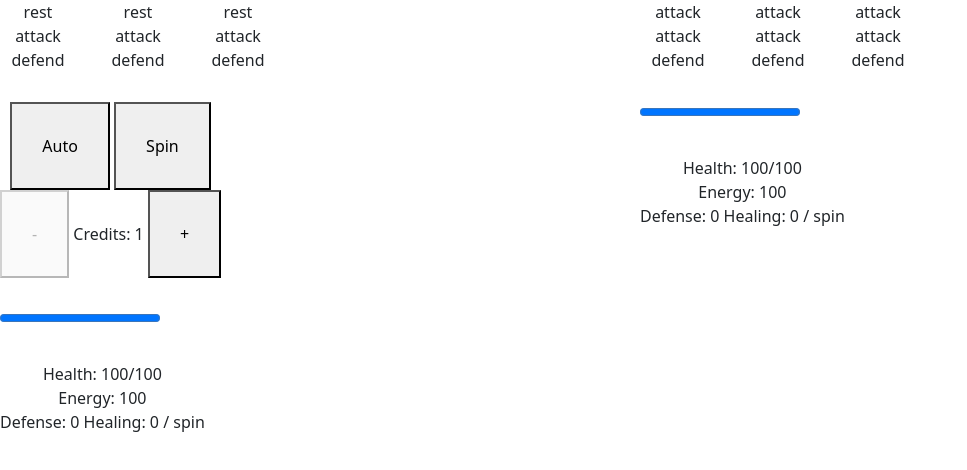
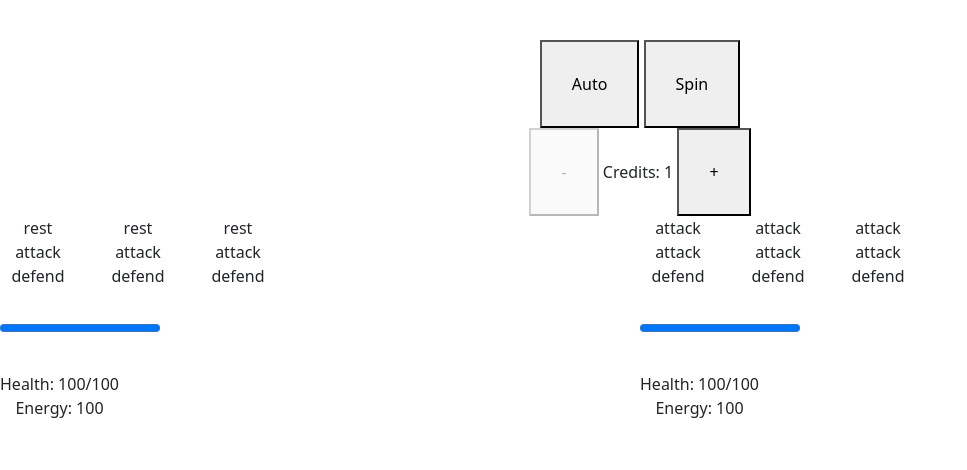
Before and after one commit to nczmoo/dcs2, a plain HTML site: page index.html in a window 1280 px wide. Shown: the whole page, without its empty margins (0-967 px from the left). Drawn offline with nearby package versions, Linux system fonts and the light colour scheme.

Commit message:
formatting; hide stats that dont have nothing

```diff
--- a/index.html
+++ b/index.html
@@ -21,6 +21,9 @@
 		.dmg {
 			color: red;
 		}
+		.hidden {
+			display: none;
+		}
 		.row {
 			float: left;
 			clear: both;
@@ -30,28 +33,34 @@
 			width: 50%;
 			text-align:center;
 		}
-		#enemy, #player, #slot_menu, .health {
+		#enemy, #player, .health {
 			float: left;
 			clear: both;
 			margin-top: 30px;
 			text-align: center;
 		}
+
+		#slot_menu {
+			padding-top: 40px;
+			text-align: center;
+		}
 	</style>
 </head>
 <body>
+	<div id="slot_menu">
+		<div>
+			<button id='auto_spin'>Auto</button>
+			<button id='spin'>Spin</button>
+		</div><div>
+			<button id="credit_less" class="credit">-</button>
+			Credits: <span id="credits"></span>
+			<button id="credit_more" class="credit">+</button>
+		</div>
+	</div>
 	<div>
 		<div class="side">
 			<div id="player_slots">
 
-			</div><div id="slot_menu">
-				<div>
-					<button id='auto_spin'>Auto</button>
-					<button id='spin'>Spin</button>
-				</div><div>
-					<button id="credit_less" class="credit">-</button>
-					Credits: <span id="credits"></span>
-					<button id="credit_more" class="credit">+</button>
-				</div>
 			</div><div class="health">
 				<progress id="player_health" max="100" value="70"></progress>
 			</div><div id="player"></div><div id="player_log">
--- a/js/UI.js
+++ b/js/UI.js
@@ -6,8 +6,8 @@ class UI{
 	refresh(){
 		this.show_reels(game.slots, "player_slots");
 		this.show_reels(game.enemy_slots, "enemy_slots");
-		this.show_character(game.player, "player");
-		this.show_character(game.enemy, 'enemy');
+		//this.show_character(game.player, "player");
+		//this.show_character(game.enemy, 'enemy');
 		$("#credits").html(game.credits);
 		$("#auto_spin").removeClass("auto");
 		if (game.auto_spinning){
@@ -20,12 +20,27 @@ class UI{
 		} else if (game.credits >= game.config.max_credits){
 			$("#credit_more").prop('disabled', true);
 		}
+		let characters = ['player', 'enemy'];
+		let hiding = ['defense', 'healing'];
+		for (let character of characters){
+			this.show_character(game[character], character);
+			for (let hide of hiding){
+				if ($("#" + character + "-" + hide).hasClass('hidden')){
+					$("#" + character + "-" + hide).removeClass('hidden');
+				}
+				if (game[character][hide] < 1){
+					$("#" + character + "-" + hide).addClass('hidden');
+				}
+			}
+		}
 	}
 
 	show_character(character, id){
+
 		let txt = "<div>Health: " + character.health + "/" + character.max_health + " </div>"
 			+ "<div> Energy: " + character.energy  + "</div>"
-			+ "<div> Defense: " + character.defense + " Healing: " + character.healing + " / spin </div>"
+			+ "<div> <span id='" + id + "-defense'>Defense: " + character.defense + "</span>"
+			+ "<span id='" + id + "-healing'>Healing: " + character.healing + " / spin</span></div>"
 		$("#" + id + "_health").val(character.health);
 		$("#" + id).html(txt);
 	}
```
